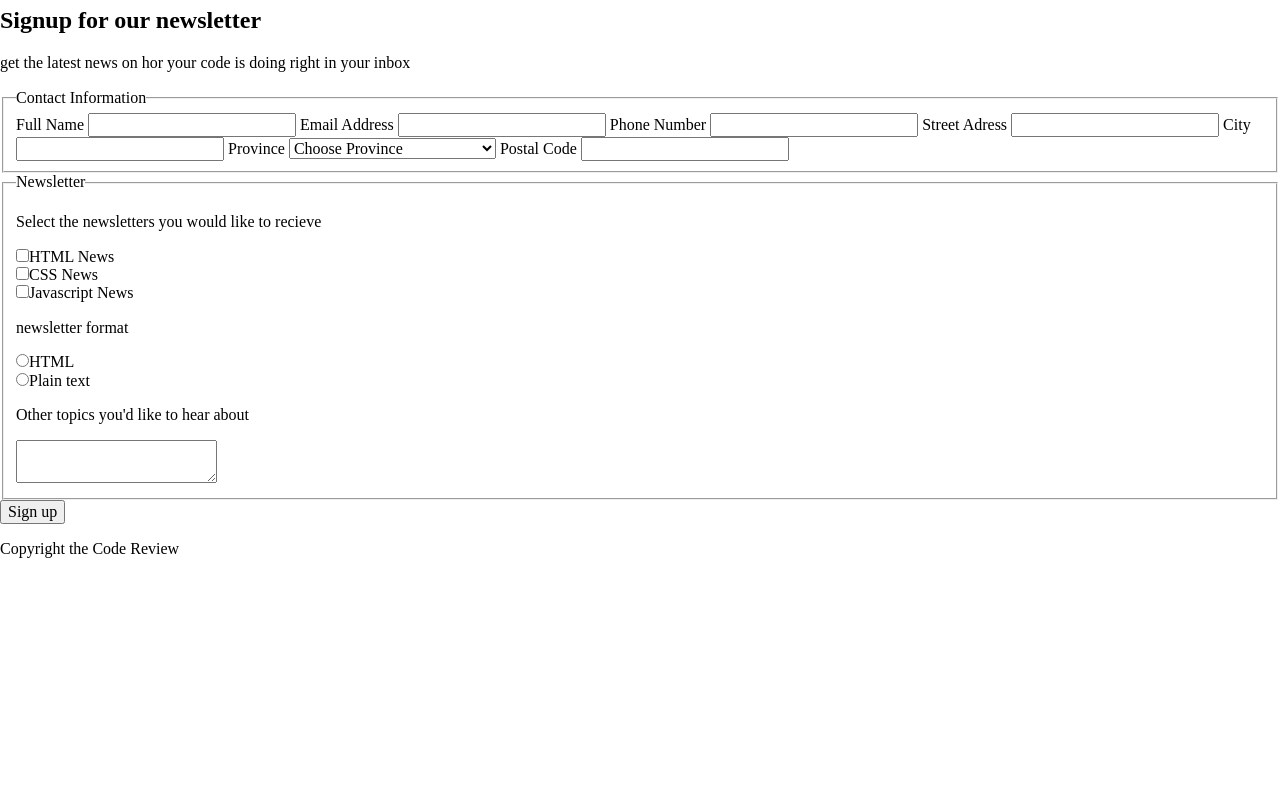
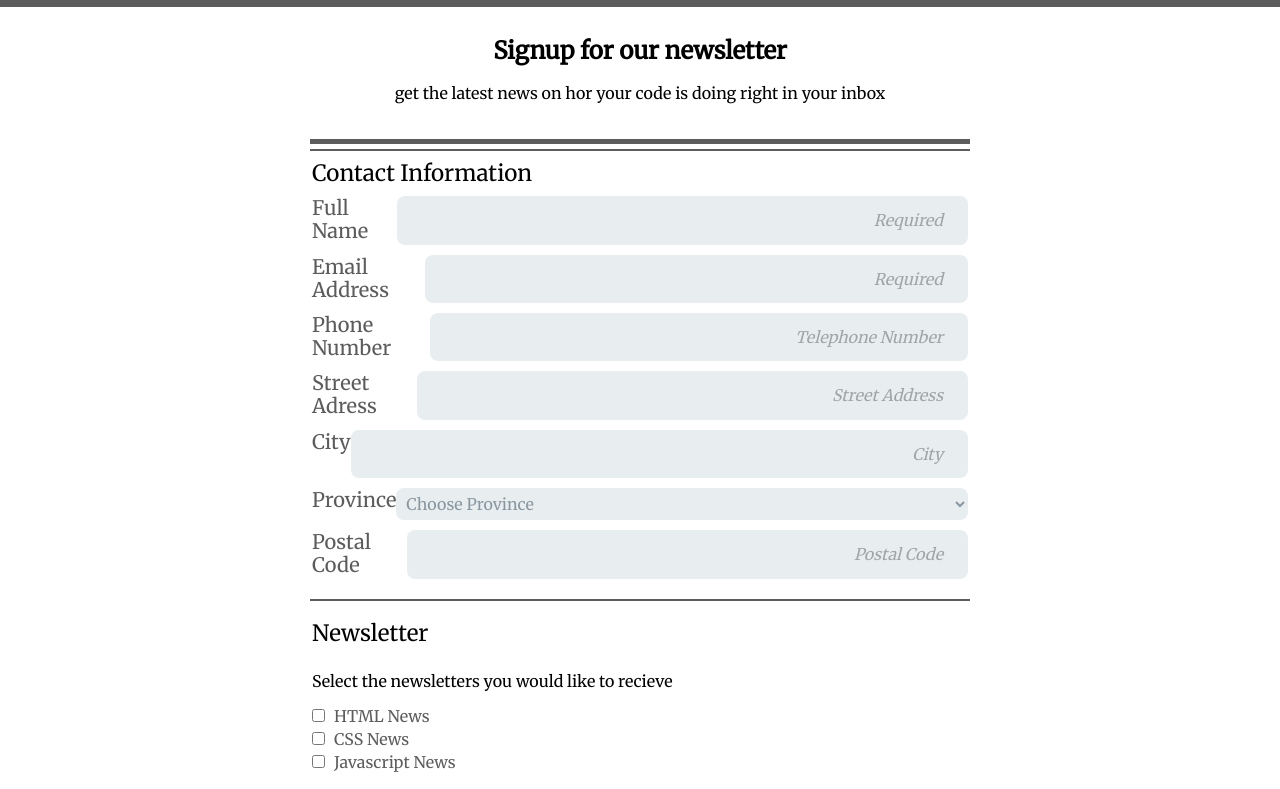
Before and after one commit to HendersonV/Techdegree-Project-3, a plain HTML site: page index.html in a window 1280 px wide. Shown: the part 73-862 px from the top of the page. Before the commit the page ends 800 px from the top, so only its background shows below. Drawn offline with Linux system fonts and the light colour scheme.

Commit message:
CSS
added to style the page and add focus to field elements

```diff
--- a/css/style.css
+++ b/css/style.css
@@ -1 +1,151 @@
 /* stylesheet*/
+*, *:before, *:after {
+  -moz-box-sizing: border-box;
+  -webkit-box-sizing: border-box;
+  box-sizing: border-box;
+}
+
+body {
+  background-color: #fff;
+  font-family: 'Merriweather', serif;
+}
+
+header,
+main {
+  margin: auto;
+  padding: 10px 20px;
+}
+
+header {
+  background: #5c5c5c;
+  text-align: center;
+  color: #fff;
+  font-size: 0.75em;
+}
+.signup {
+  padding: 0 10px 20px 10px;
+  text-align: center;
+  border-bottom: 5px solid #5c5c5c;
+  margin-bottom: 5px;
+}
+form {
+  border-top: 2px solid #5c5c5c;
+  padding: 10px 0;
+}
+fieldset {
+  border: none;
+  padding: 0 0;
+}
+legend {
+  font-size: 1.4em;
+  margin-bottom: 10px;
+}
+label{
+  font-size: 1.25em;
+  color: #5c5c5c;
+  display: block;
+  margin-bottom: 8px;
+}
+input::placeholder {
+  opacity: .6;
+  font-style: italic;
+  text-align: right;
+  padding-right: 10px;
+}
+input[type="text"],
+input[type="email"],
+input[type="tel"],
+input[type="checkbox"],
+input[type="radio"],
+textarea,
+select {
+  background: rgba(255,255,255,0.1);
+  border: none;
+  font-size: 16px;
+  height: auto;
+  margin: 0;
+  outline: 0;
+  padding: 15px;
+  width: 100%;
+  background-color: #e8eeef;
+  color: #8a97a0;
+  margin-bottom: 10px;
+  border-radius: .5em;
+}
+select {
+  padding: 6px;
+  height: 32px;
+}
+
+input[type="radio"],
+input[type="checkbox"] {
+  margin: 0 4px 8px 0;
+  border-radius: 0;
+  width: auto;
+  display: inline;
+}
+input:required:focus {
+  border: 1px solid #009999;
+  outline: none;
+  background-color: #c9f3fa;
+}
+input:focus {
+  border: 1px solid #5c5c5c;
+  outline: none;
+}
+textarea:focus {
+  border: 1px solid #5c5c5c;
+  outline: none;
+}
+
+label.name {
+  font-size: 1em;
+  font-weight: 300;
+  display: inline;
+  padding-left: 5px;
+}
+
+.divider {
+  border-top: 2px solid #5c5c5c;
+  margin: 10px 0 20px 0;
+
+}
+
+button {
+  padding: 19px 39px 18px 39px;
+  color: #FFF;
+  background-color: #009999;
+  font-size: 22px;
+  text-align: center;
+  font-style: normal;
+  border-radius: 5px;
+  width: 100%;
+  margin: 10px 0;
+}
+.footer {
+  text-align: center;
+  font-style: italic;
+  font-size: 1em;
+  color: #a2a2a2;
+}
+
+
+@media screen and (min-width: 768px) {
+
+  main {
+    max-width: 700px;
+  }
+  .contact {
+    display: flex;
+    flex-direction: column;
+  }
+
+  .field {
+    display: flex;
+    flex: 1;
+  }
+  .labels{
+    padding: 15px 10px 0 0;
+    min-width: 150px;
+  }
+}
--- a/index.html
+++ b/index.html
@@ -2,40 +2,45 @@
 <html>
   <head>
     <title>The Code Review</title>
+    <meta name="viewport" content="width=device-width">
     <link rel="stylesheet" href="css/normalize.css">
     <link rel="stylesheet" href="css/style.css">
-    <meta name="viewport" content="width=device-width">
+    <link href="https://fonts.googleapis.com/css?family=Merriweather" rel="stylesheet">
   </head>
 
   <body>
     <header>
-      <h1>The Code Review</h1>
+      <h1>THE CODE REVIEW</h1>
     </header>
-
     <main>
-      <div>
+      <div class="signup">
         <h2>Signup for our newsletter</h2>
         <p>get the latest news on hor your code is doing right in your inbox</p>
       </div>
-
         <form action="index.html" method="post">
-          <fieldset>
+        <fieldset class="contact">
             <legend>Contact Information</legend>
+            <div class="field">
               <label for="name">Full Name</label>
-            <input type="text" id="name" name="full_name">
-
+              <input type="text" id="name" name="full_name" placeholder="Required" required>
+            </div>
+            <div class="field">
               <label for="user_email">Email Address</label>
-            <input type="email" id="user_email" name="email">
-
-            <label for="phone">Phone Number</label>
-            <input type="tel" id="Phone" name="phone_number">
-
-            <label for="address">Street Adress<label>
-            <input type="text" id="address" name="street_address">
-
-            <label for="city">City<label>
-            <input type="text" id="city" name="city_name">
-
+              <input type="email" id="user_email" name="email" placeholder="Required" required>
+            </div>
+            <div class="field">
+              <label for="telno">Phone Number</label>
+              <input type="tel" id="telno" name="phone_number" placeholder="Telephone Number">
+            </div>
+            <div class="field">
+              <label for="address">Street Adress</label>
+              <input type="text" id="address" name="street_address" placeholder="Street Address">
+            </div>
+            <div class="field">
+              <label for="city">City</label>
+              <input type="text" id="city" name="city_name" placeholder="City">
+            </div>
+            <div class="field">
               <label for="province">Province</label>
                 <select id="province" name="Choose Province">
                   <option selected disabled>Choose Province</option>
@@ -53,26 +58,28 @@
                   <option value="nunavut">Nunavut</option>
                   <option value="yukon">Yukon</option>
                 </select>
-            <label for="postal">Postal Code<label>
-            <input type="text" id="zip" name="zip_code">
+              </div>
+              <div class="field">
+                <label for="postal">Postal Code</label>
+                <input type="text" id="postal" name="zip_code" placeholder="Postal Code">
+              </div>
           </fieldset>
+          <div class="divider"></div>
           <fieldset>
             <legend>Newsletter</legend>
             <p>Select the newsletters you would like to recieve</p>
-            <input type="checkbox" id="html-news" value="html_news" name="newsletter"><label class="" for="html-news">HTML News</label><br>
-            <input type="checkbox" id="css-news" value="css_news" name="newsletter"><label class="" for="css-news">CSS News</label><br>
-            <input type="checkbox" id="javascript-news" value="javascript_news" name="newsletter"><label class="" for="javascript-news">Javascript News</label>
+            <input type="checkbox" id="html-news" value="html_news" name="newsletter"><label class="name" for="html-news">HTML News</label><br>
+            <input type="checkbox" id="css-news" value="css_news" name="newsletter"><label class="name" for="css-news">CSS News</label><br>
+            <input type="checkbox" id="javascript-news" value="javascript_news" name="newsletter"><label class="name" for="javascript-news">Javascript News</label>
             <p>newsletter format</p>
-            <input type="radio" id="html" value="html" name="format"><label class="" for="html">HTML</label><br>
-            <input type="radio" id="plain-text" value="plain_text" name="format"><label class="" for="plain-text">Plain text</label>
+            <input type="radio" id="html" value="html" name="format"><label class="name" for="html">HTML</label><br>
+            <input type="radio" id="plain-text" value="plain_text" name="format"><label class="name" for="plain-text">Plain text</label>
             <p>Other topics you'd like to hear about</p>
-            <textarea id="topics" name="other_topics"></textarea>
+            <textarea id="topics" name="other_topics" rows="5" wrap="soft" placeholder="Write something here..."></textarea>
             </fieldset>
-          <button type="submit">Sign up</button>
+          <button type="submit" id="sign-up" name="sign_up">Sign up</button>
         </form>
+        <p class="footer">Copyright the Code Review</p>
     </main>
-    <footer>
-      <p>Copyright the Code Review</p>
-    </footer>
   </body>
 </html>
```
Also changed, not shown: css/normalize.css. Lines whose indentation alone changed are shown as unchanged.
